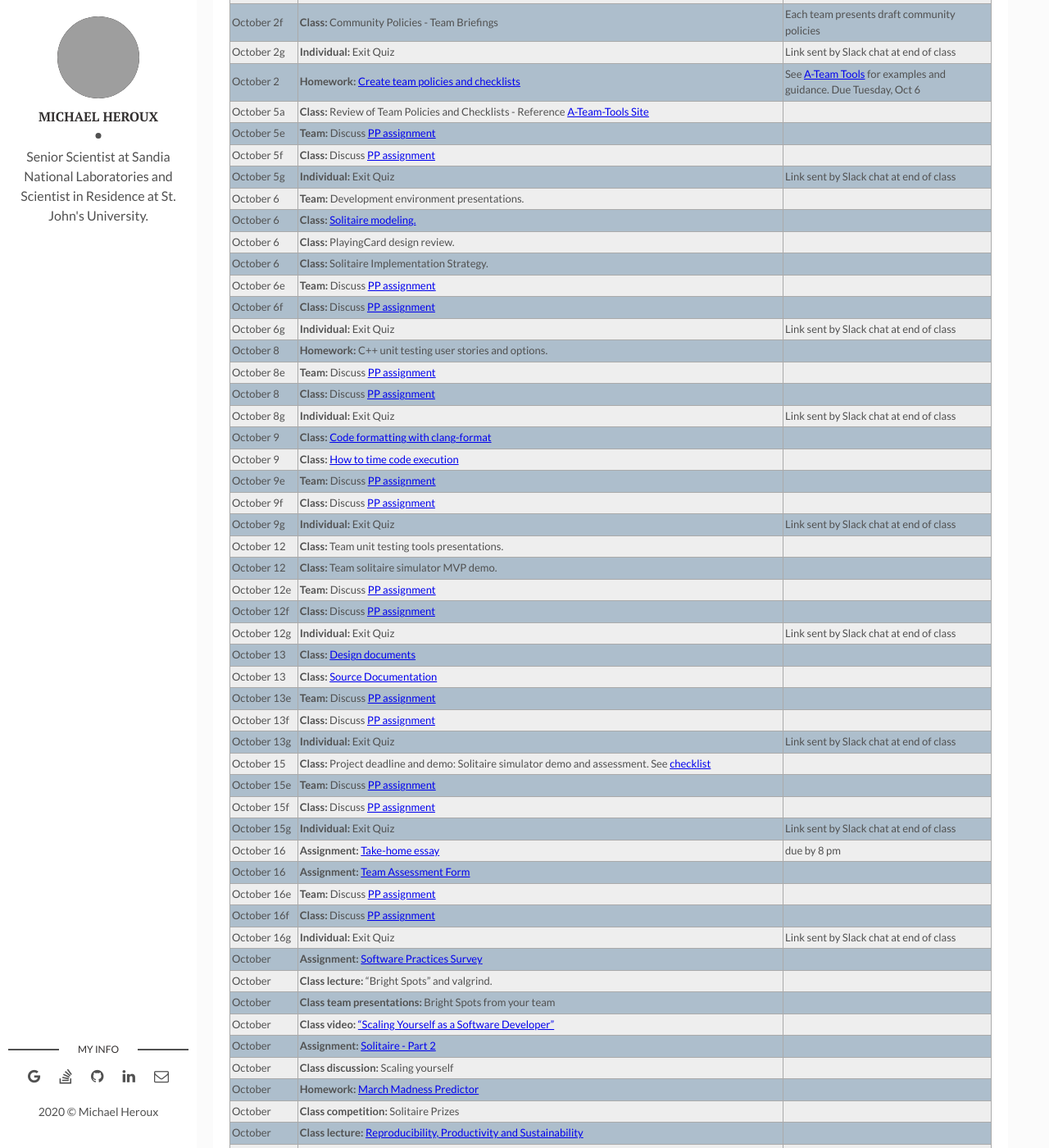
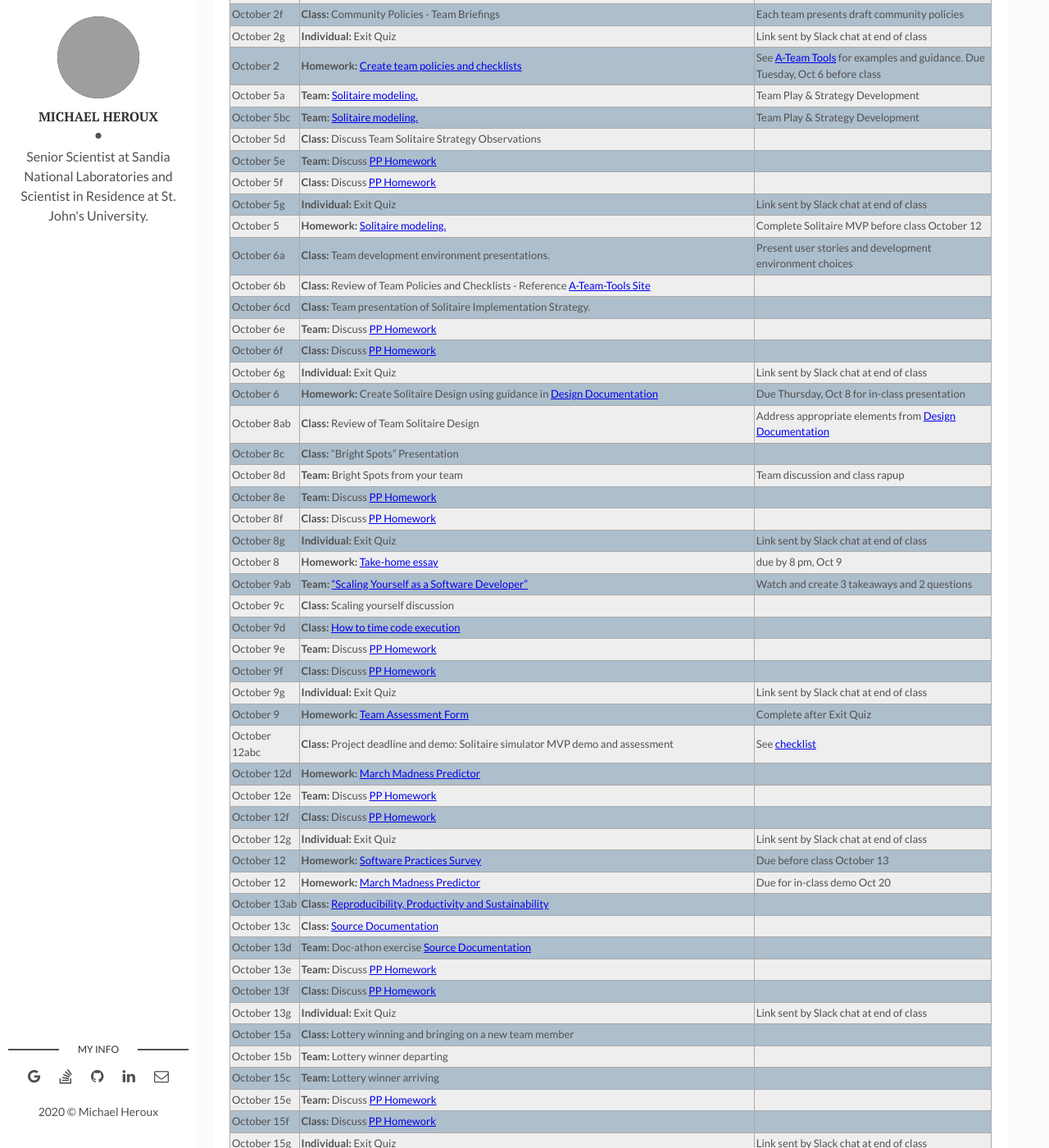
Before and after one commit to maherou/Teaching, a Jekyll site: the page built from files/CS317/2020-Fall-Class-Meeting-Schedule.md, in a window 1280 px wide and 1400 px high, scrolled down 2007 px. Shown: the whole window at 82% size. Built offline with Jekyll 4.4.1, drawn with Linux system fonts in a browser that asks for light colours; some of the changed text lies outside the part shown; grey boxes are pictures that could not be loaded.

Commit message:
Finalize schedule

```diff
--- a/files/CS317/2020-Fall-Class-Meeting-Schedule.md
+++ b/files/CS317/2020-Fall-Class-Meeting-Schedule.md
@@ -8,27 +8,27 @@ tags: [Teaching, Modeling, Simulation, Research] # add tag
 location: "Collegeville, MN, USA"
 ---
 
-## CSCI 317: Fall 2020 Meeting and Assignment Schedule
+## CSCI 317: Fall 2020 Meeting and Homework Schedule
 
 ### Michael A. Heroux
 
-| **Date** | **Assignment and Exercises** | **Notes** |
+| **Date** | **Homework and Exercises** | **Notes** |
 | --- | --- | --- |
-| September 28 | **Homework:** Read [PP assignment](../Pragmatic-Discussions)| **Note:** This first assignment is due prior to our first class meeting!|
+| September 28 | **Homework:** Read [PP Homework](../Pragmatic-Discussions)| **Note:** This first Homework is due prior to our first class meeting!|
 | September 28a | **Class:** Course Overview, [Slides](../IntroToAgileAndEfficient.pdf) | |
 | September 28b | **Team:** Meet and greet [Teams](../Teams) |   |
-| September 28c | **Team:** Discuss [PP assignment](../Pragmatic-Discussions)| |
-| September 28d | **Class:** Discuss [PP assignment](../Pragmatic-Discussions)| |
+| September 28c | **Team:** Discuss [PP Homework](../Pragmatic-Discussions)| |
+| September 28d | **Class:** Discuss [PP Homework](../Pragmatic-Discussions)| |
 | September 28e | **Class:** Approximating Pi Using Simulations, [Slides](../ApproximatingPiUsingSimulations.pdf) | |
-| September 28f | **Team:** Approximating Pi Assignment Preparation, [Slides](../ApproximatingPiUsingSimulations.pdf) ||
+| September 28f | **Team:** Approximating Pi Homework Preparation, [Slides](../ApproximatingPiUsingSimulations.pdf) ||
 | September 28g | **Individual:** Exit Quiz | Link sent by Slack chat at end of class |
-| September 28 | **Homework:** Read [PP assignment](../Pragmatic-Discussions)| Complete before next class |
-| September 28 | **Homework:** Approximating Pi Assignment, [Instructions](../FindingPi) | Due October 1, before class |
+| September 28 | **Homework:** Read [PP Homework](../Pragmatic-Discussions)| Complete before next class |
+| September 28 | **Homework:** Approximating Pi Homework, [Instructions](../FindingPi) | Due October 1, before class |
 | September 29a | **Class:** [User Stories](../UserStories.pdf) | |
 | September 29b | **Team:** [User stories to define GitHub usage model](https://docs.google.com/document/d/1jdObI_Y5u4S-vy3SmLaIgzIGuh5ekN0pucaPpPXI5CU/edit?usp=sharing) |   |
 | September 29c | **Team:** [Set up GitHub organization](https://docs.google.com/document/d/1jdObI_Y5u4S-vy3SmLaIgzIGuh5ekN0pucaPpPXI5CU/edit?usp=sharing) |   |
-| September 29d | **Team:** Discuss [PP assignment](../Pragmatic-Discussions)| |
-| September 29e | **Class:** Discuss [PP assignment](../Pragmatic-Discussions)| |
+| September 29d | **Team:** Discuss [PP Homework](../Pragmatic-Discussions)| |
+| September 29e | **Class:** Discuss [PP Homework](../Pragmatic-Discussions)| |
 | September 29f | **Class:** Discuss [Card Deck Design](../CardDeckDesign)| Design due Friday, Oct 2 |
 | September 29g | **Individual:** Exit Quiz | Link sent by Slack chat at end of class |
 | September 29h | **Class:** [The 0<sup>th</sup> Little Pig](../../ZerothLittlePig) | |
@@ -36,70 +36,80 @@ location: "Collegeville, MN, USA"
 | October 1b | **Class:** [Repository Basics](../RepoBasics) | |
 | October 1c | **Class:** [Design Documentation](../DesignDocs) | |
 | October 1d | **Class:** [Card Deck Implementation](../CardDeckImplement) and [The Fisher-Yates (Knuth version) Algorithm](https://exceptionnotfound.net/understanding-the-fisher-yates-card-shuffling-algorithm/) | |
-| October 1e | **Team:** Discuss [PP assignment](../Pragmatic-Discussions)| |
+| October 1e | **Team:** Discuss [PP Homework](../Pragmatic-Discussions)| |
 | October 1e | **Team:** Design tools user stories and options | Team-instructor sync up |
-| October 1f | **Class:** Discuss [PP assignment](../Pragmatic-Discussions)| |
+| October 1f | **Class:** Discuss [PP Homework](../Pragmatic-Discussions)| |
 | October 1g | **Individual:** Exit Quiz | Link sent by Slack chat at end of class |
-| October 1 | **Homework:** Development environments user stories and options. Create user stories to identify options for team development environments for Python or C++ | Due Monday, Oct 5 |
+| October 1 | **Homework:** Development environments user stories and options. Create user stories to identify options for team development environments for Java or Python | Due Monday, Oct 5 |
 | October 1 | **Homework:** PlayingCards class Java implementation. | Due Monday, Oct 5 |
 | October 2a | **Class:** Card Deck Design - Team Briefings | Each team presents design, tools used |
 | October 2b | **Class:** [Agile Small Teams](../AgileSmallTeams.pdf) | |
-| October 2c | **Team:** [Create team policies](../TeamPolicyAssignment) | |
-| October 2d | **Team:** Discuss [PP assignment](../Pragmatic-Discussions)| |
-| October 2e | **Class:** Discuss [PP assignment](../Pragmatic-Discussions)| |
+| October 2c | **Team:** [Create team policies](../TeamPolicyHomework) | |
+| October 2d | **Team:** Discuss [PP Homework](../Pragmatic-Discussions)| |
+| October 2e | **Class:** Discuss [PP Homework](../Pragmatic-Discussions)| |
 | October 2f | **Class:** Community Policies - Team Briefings| Each team presents draft community policies|
 | October 2g | **Individual:** Exit Quiz | Link sent by Slack chat at end of class |
-| October 2 | **Homework:** [Create team policies and checklists](../TeamPolicyAssignment) | See [A-Team Tools](https://betterscientificsoftware.github.io/A-Team-Tools/) for examples and guidance. Due Tuesday, Oct 6 |
-| October 5a | **Class:** Review of Team Policies and Checklists - Reference [A-Team-Tools Site](https://betterscientificsoftware.github.io/A-Team-Tools/) | |
-| October 5e | **Team:** Discuss [PP assignment](../Pragmatic-Discussions)| |
-| October 5f | **Class:** Discuss [PP assignment](../Pragmatic-Discussions)| |
+| October 2 | **Homework:** [Create team policies and checklists](../TeamPolicyHomework) | See [A-Team Tools](https://betterscientificsoftware.github.io/A-Team-Tools/) for examples and guidance. Due Tuesday, Oct 6 before class |
+| October 5a | **Team:** [Solitaire modeling.](../Solitaire) | Team Play & Strategy Development |
+| October 5bc | **Team:** [Solitaire modeling.](../Solitaire) | Team Play & Strategy Development |
+| October 5d | **Class:** Discuss Team Solitaire Strategy Observations|  |
+| October 5e | **Team:** Discuss [PP Homework](../Pragmatic-Discussions)| |
+| October 5f | **Class:** Discuss [PP Homework](../Pragmatic-Discussions)| |
 | October 5g | **Individual:** Exit Quiz | Link sent by Slack chat at end of class |
-| October 6 | **Team:** Development environment presentations. | |
-| October 6 | **Class:** [Solitaire modeling.](../Solitaire) | |
-| October 6 | **Class:** PlayingCard design review. | |
-| October 6 | **Class:** Solitaire Implementation Strategy.| |
-| October 6e | **Team:** Discuss [PP assignment](../Pragmatic-Discussions)| |
-| October 6f | **Class:** Discuss [PP assignment](../Pragmatic-Discussions)| |
+| October 5 | **Homework:** [Solitaire modeling.](../Solitaire) | Complete Solitaire MVP before class October 12 |
+| October 6a | **Class:** Team development environment presentations. | Present user stories and development environment choices |
+| October 6b | **Class:** Review of Team Policies and Checklists - Reference [A-Team-Tools Site](https://betterscientificsoftware.github.io/A-Team-Tools/) | |
+| October 6cd | **Class:** Team presentation of Solitaire Implementation Strategy.| |
+| October 6e | **Team:** Discuss [PP Homework](../Pragmatic-Discussions)| |
+| October 6f | **Class:** Discuss [PP Homework](../Pragmatic-Discussions)| |
 | October 6g | **Individual:** Exit Quiz | Link sent by Slack chat at end of class |
-| October 8 |**Homework:** C++ unit testing user stories and options.  | |
-| October 8e | **Team:** Discuss [PP assignment](../Pragmatic-Discussions)| |
-| October 8 | **Class:** Discuss [PP assignment](../Pragmatic-Discussions)| |
+| October 6 | **Homework:** Create Solitaire Design using guidance in [Design Documentation](../DesignDocs) | Due Thursday, Oct 8 for in-class presentation |
+| October 8ab | **Class:** Review of Team Solitaire Design | Address appropriate elements from [Design Documentation](../DesignDocs) |
+| October 8c | **Class:** "Bright Spots" Presentation | |
+| October 8d | **Team:** Bright Spots from your team | Team discussion and class rapup |
+| October 8e | **Team:** Discuss [PP Homework](../Pragmatic-Discussions)| |
+| October 8f | **Class:** Discuss [PP Homework](../Pragmatic-Discussions)| |
 | October 8g | **Individual:** Exit Quiz | Link sent by Slack chat at end of class |
-| October 9 | **Class:** [Code formatting with clang-format](../CodeFormatting) | |
-| October 9 | **Class:** [How to time code execution](../TimingCode)| |
-| October 9e | **Team:** Discuss [PP assignment](../Pragmatic-Discussions)| |
-| October 9f | **Class:** Discuss [PP assignment](../Pragmatic-Discussions)| |
+| October 8 | **Homework:** [Take-home essay](https://goo.gl/forms/mHEdDNZpEtsIco9) | due by 8 pm, Oct 9 |
+| October 9ab| **Team:** ["Scaling Yourself as a Software Developer"](http://blog.martinig.ch/videos/scaling-yourself-as-a-software-developer/) | Watch and create 3 takeaways and 2 questions |
+| October 9c | **Class:** Scaling yourself discussion| |
+| October 9d | **Class:** [How to time code execution](../TimingCode)| |
+| October 9e | **Team:** Discuss [PP Homework](../Pragmatic-Discussions)| |
+| October 9f | **Class:** Discuss [PP Homework](../Pragmatic-Discussions)| |
 | October 9g | **Individual:** Exit Quiz | Link sent by Slack chat at end of class |
-| October 12 | **Class:** Team unit testing tools presentations. | |
-| October 12 | **Class:** Team solitaire simulator MVP demo. | |
-| October 12e | **Team:** Discuss [PP assignment](../Pragmatic-Discussions)| |
-| October 12f | **Class:** Discuss [PP assignment](../Pragmatic-Discussions)| |
+| October 9 | **Homework:** [Team Assessment Form](https://goo.gl/forms/qPLQJbT1wdJr9iP) | Complete after Exit Quiz |
+| October 12abc | **Class:** Project deadline and demo: Solitaire simulator MVP demo and assessment | See [checklist](../QualityAssessmentChecklist) |
+| October 12d | **Homework:** [March Madness Predictor](../MarchMadness) | |
+| October 12e | **Team:** Discuss [PP Homework](../Pragmatic-Discussions)| |
+| October 12f | **Class:** Discuss [PP Homework](../Pragmatic-Discussions)| |
 | October 12g | **Individual:** Exit Quiz | Link sent by Slack chat at end of class |
-| October 13 | **Class:** [Design documents](../DesignDocs) | |
-| October 13 | **Class:** [Source Documentation](../SourceDocumentation)  | |
-| October 13e | **Team:** Discuss [PP assignment](../Pragmatic-Discussions)| |
-| October 13f | **Class:** Discuss [PP assignment](../Pragmatic-Discussions)| |
+| October 12 | **Homework:** [Software Practices Survey](https://forms.gle/RjpGcrR5PnyfCYMM6) | Due before class October 13 |
+| October 12 | **Homework:** [March Madness Predictor](../MarchMadness) | Due for in-class demo Oct 20|
+| October 13ab| **Class:** [Reproducibility, Productivity and Sustainability](../ReproducibilityProductivitySustainability.pdf)  | |
+| October 13c | **Class:** [Source Documentation](../SourceDocumentation)  | |
+| October 13d | **Team:** Doc-athon exercise [Source Documentation](../SourceDocumentation)  | |
+| October 13e | **Team:** Discuss [PP Homework](../Pragmatic-Discussions)| |
+| October 13f | **Class:** Discuss [PP Homework](../Pragmatic-Discussions)| |
 | October 13g | **Individual:** Exit Quiz | Link sent by Slack chat at end of class |
-| October 15 | **Class:** Project deadline and demo: Solitaire simulator demo and assessment.  See [checklist](../QualityAssessmentChecklist)
-| October 15e | **Team:** Discuss [PP assignment](../Pragmatic-Discussions)| |
-| October 15f | **Class:** Discuss [PP assignment](../Pragmatic-Discussions)| |
+| October 15a | **Class:** Lottery winning and bringing on a new team member| |
+| October 15b | **Team:** Lottery winner departing| |
+| October 15c | **Team:** Lottery winner arriving| |
+| October 15e | **Team:** Discuss [PP Homework](../Pragmatic-Discussions)| |
+| October 15f | **Class:** Discuss [PP Homework](../Pragmatic-Discussions)| |
 | October 15g | **Individual:** Exit Quiz | Link sent by Slack chat at end of class |
-| October 16 | **Assignment:** [Take-home essay](https://goo.gl/forms/mHEdDNZpEtsIco9) | due by 8 pm|
-| October 16 | **Assignment:** [Team Assessment Form](https://goo.gl/forms/qPLQJbT1wdJr9iP) | |
-| October 16e | **Team:** Discuss [PP assignment](../Pragmatic-Discussions)| |
-| October 16f | **Class:** Discuss [PP assignment](../Pragmatic-Discussions)| |
+| October 16a | **Class:** [Solitaire - Part 2](../Solitaire2)  | Due October 22 during class |
+| October 16b | **Class:** [Parallel Programming Primer](../OpenMP) |  |
+| October 16e | **Team:** Discuss [PP Homework](../Pragmatic-Discussions)| |
+| October 16f | **Class:** Discuss [PP Homework](../Pragmatic-Discussions)| |
 | October 16g | **Individual:** Exit Quiz | Link sent by Slack chat at end of class |
-| October | **Assignment:** [Software Practices Survey](https://forms.gle/RjpGcrR5PnyfCYMM6) | |
-| October  | **Class lecture:** "Bright Spots" and valgrind. | |
-| October  | **Class team presentations:** Bright Spots from your team | |
-| October  | **Class video:** ["Scaling Yourself as a Software Developer"](http://blog.martinig.ch/videos/scaling-yourself-as-a-software-developer/) | |
-| October  | **Assignment:** [Solitaire - Part 2](../Solitaire2)  |  |
-| October  | **Class discussion:** Scaling yourself | |
-| October  | **Homework:** [March Madness Predictor](../MarchMadness) | |
-| October  | **Class competition:** Solitaire Prizes  | |
-| October  | **Class lecture:** [Reproducibility, Productivity and Sustainability](../ReproducibilityProductivitySustainability.pdf)  | |
-| October  | **Class:** [Using OpenMP for Parallel Programming](../OpenMP) |  |
-| October  | **Class:** Lottery winning and bringing on a new team member.| |
-| October  | **Class:** Course Concepts Review | |
-| October  | **Class:** Final Review of Solitaire and March Madness Projects. Provide a brief summary and pointers to artifacts that address our [Quality Assessment Checklist.](../QualityAssessmentChecklist)| |
-| October 22 | **Final:** 15-minute Individual Interviews.  See these [Interview Preparation Prompts](../InterviewPrep) for discussion topics. | **Note:** Scheduled individually. |
+| October 16 | **Homework:** [Team Assessment Form](https://goo.gl/forms/qPLQJbT1wdJr9iP) | Complete after Exit Quiz |
+| October 16 | **Homework:** [Solitaire - Part 2](../Solitaire2)  | Due October 22 during class |
+| October 19abcd | **Class:** Course Concepts Review | |
+| October 19e | **Team:** Discuss [PP Homework](../Pragmatic-Discussions)| |
+| October 19f | **Class:** Discuss [PP Homework](../Pragmatic-Discussions)| |
+| October 19g | **Individual:** Exit Quiz | Link sent by Slack chat at end of class |
+| October 20e | **Team:** Discuss [PP Homework](../Pragmatic-Discussions)| |
+| October 20f | **Class:** Discuss [PP Homework](../Pragmatic-Discussions)| |
+| October 20g | **Individual:** Exit Quiz | Link sent by Slack chat at end of class |
+| October 19-21 | **Final:** 15-minute Individual Interviews.  See these [Interview Preparation Prompts](../InterviewPrep) for discussion topics. | **Note:** Scheduled individually. |
+| October 22 | **Class:** Final Review of Solitaire and March Madness Projects. Provide a brief summary and pointers to artifacts that address our [Quality Assessment Checklist.](../QualityAssessmentChecklist)| |
```
